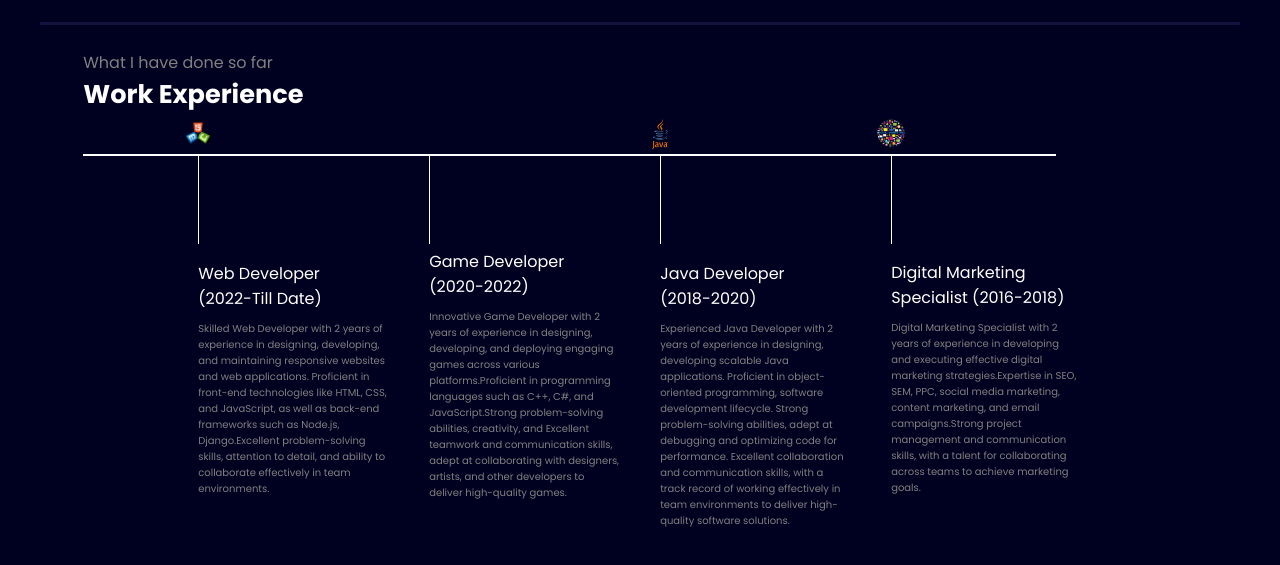
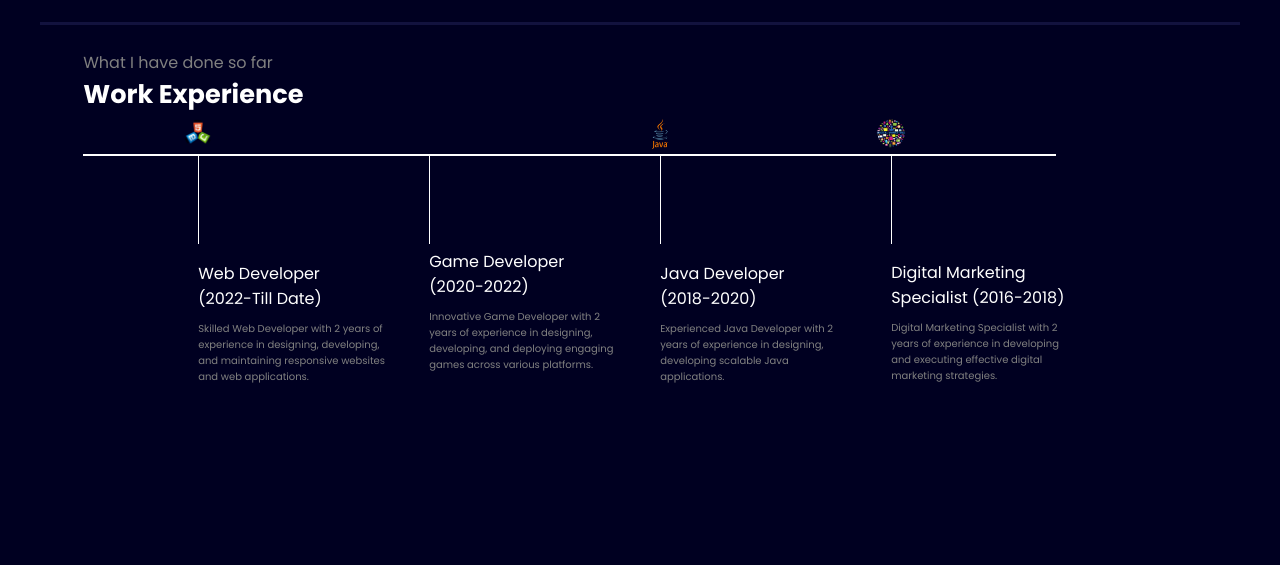
Before and after one commit to anjan2000/infinityweb, a plain HTML site: page index.html in a window 1280 px wide. Shown: the part 445-1010 px from the top of the page. Drawn offline with nearby package versions, Linux system fonts and the light colour scheme.

Commit message:
add work experience

```diff
--- a/index.html
+++ b/index.html
@@ -181,7 +181,7 @@
                         Web Developer (2022-Till Date)
                     </div>
                     <div class="vertical-desc">
-                        Skilled Web Developer with 2 years of experience in designing, developing, and maintaining responsive websites and web applications. Proficient in front-end technologies like HTML, CSS, and JavaScript, as well as back-end frameworks such as Node.js, Django.Excellent problem-solving skills, attention to detail, and ability to collaborate effectively in team environments.
+                        Skilled Web Developer with 2 years of experience in designing, developing, and maintaining responsive websites and web applications.
                     </div>
                 </div>
 
@@ -191,7 +191,7 @@
                         Game Developer (2020-2022)
                     </div>
                     <div class="vertical-desc">
-                        Innovative Game Developer with 2 years of experience in designing, developing, and deploying engaging games across various platforms.Proficient in programming languages such as C++, C#, and JavaScript.Strong problem-solving abilities, creativity, and Excellent teamwork and communication skills, adept at collaborating with designers, artists, and other developers to deliver high-quality games.
+                        Innovative Game Developer with 2 years of experience in designing, developing, and deploying engaging games across various platforms.
                     </div>
                 </div>
 
@@ -201,7 +201,7 @@
                         Java Developer (2018-2020)
                     </div>
                     <div class="vertical-desc">
-                        Experienced Java Developer with 2 years of experience in designing, developing scalable Java applications. Proficient in object-oriented programming, software development lifecycle. Strong problem-solving abilities, adept at debugging and optimizing code for performance. Excellent collaboration and communication skills, with a track record of working effectively in team environments to deliver high-quality software solutions.
+                        Experienced Java Developer with 2 years of experience in designing, developing scalable Java applications.
                     </div>
                 </div>
 
@@ -211,7 +211,7 @@
                         Digital Marketing Specialist (2016-2018)
                     </div>
                     <div class="vertical-desc">
-                        Digital Marketing Specialist with 2 years of experience in developing and executing effective digital marketing strategies.Expertise in SEO, SEM, PPC, social media marketing, content marketing, and email campaigns.Strong project management and communication skills, with a talent for collaborating across teams to achieve marketing goals.
+                        Digital Marketing Specialist with 2 years of experience in developing and executing effective digital marketing strategies.
                     </div>
                 </div>
 
```
